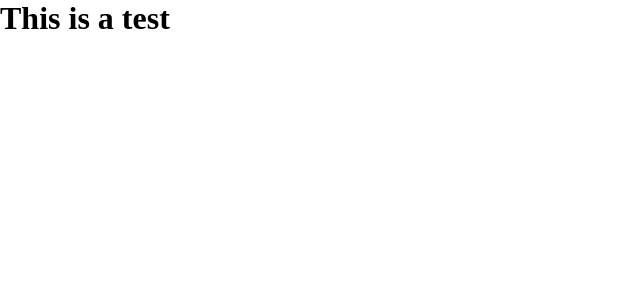
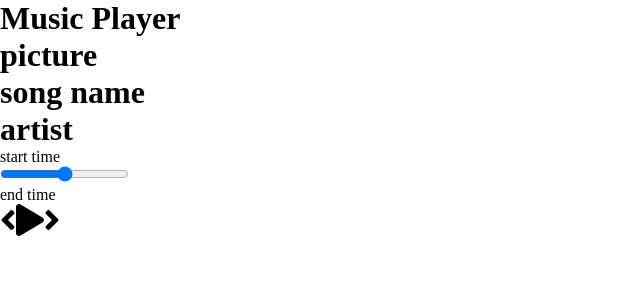
Before and after one commit to Urodacus/nasamat, a React (Create React App) app: page / in a window 1280 px wide. Shown: the top 300 px of the page, without its empty margins (0-640 px from the left). Built offline with nearby package versions, Linux system fonts and the light colour scheme.

Commit message:
created basic components

```diff
--- a/package.json
+++ b/package.json
@@ -3,6 +3,9 @@
   "version": "0.1.0",
   "private": true,
   "dependencies": {
+    "@fortawesome/fontawesome-svg-core": "^1.2.36",
+    "@fortawesome/free-solid-svg-icons": "^5.15.4",
+    "@fortawesome/react-fontawesome": "^0.1.15",
     "@testing-library/jest-dom": "^5.14.1",
     "@testing-library/react": "^11.2.7",
     "@testing-library/user-event": "^12.8.3",
--- a/src/App.js
+++ b/src/App.js
@@ -1,9 +1,15 @@
 import React from "react";
+//Adding Components
+import Player from "./components/Player";
+import Song from "./components/Song";
+
 
 function App() {
   return (
     <div className="App">
-      <h1>This is a test</h1>
+      <h1>Music Player</h1>
+      <Song />
+      <Player />
     </div>
   );
 }
--- /dev/null
+++ b/src/components/Player.js
@@ -0,0 +1,22 @@
+import React from "react";
+import { FontAwesomeIcon } from '@fortawesome/react-fontawesome'
+import { faPlay, faAngleLeft, faAngleRight } from "@fortawesome/free-solid-svg-icons";
+
+const Player = () => {
+  return (
+    <div className="player">
+      <div className="time-control">
+          <p>start time</p>
+          <input type="range" />
+          <p>end time</p>
+      </div>
+      <div className="play-control">
+        <FontAwesomeIcon className="skip-back" size="2x" icon={faAngleLeft}/>
+        <FontAwesomeIcon className="play" size="2x" icon={faPlay}/>
+        <FontAwesomeIcon className="skip-forward" size="2x" icon={faAngleRight}/>
+      </div>
+    </div>
+  );
+};
+
+export default Player;
--- /dev/null
+++ b/src/components/Song.js
@@ -0,0 +1,13 @@
+import React from "react";
+
+const Song = () => {
+    return (
+        <div className="song-container">
+            <h1>picture</h1>
+            <h1>song name</h1>
+            <h1>artist</h1>
+        </div>
+    )
+};
+
+export default Song;
```
Also changed, not shown: 1 other file (tests, documents, lock files or other folders).
